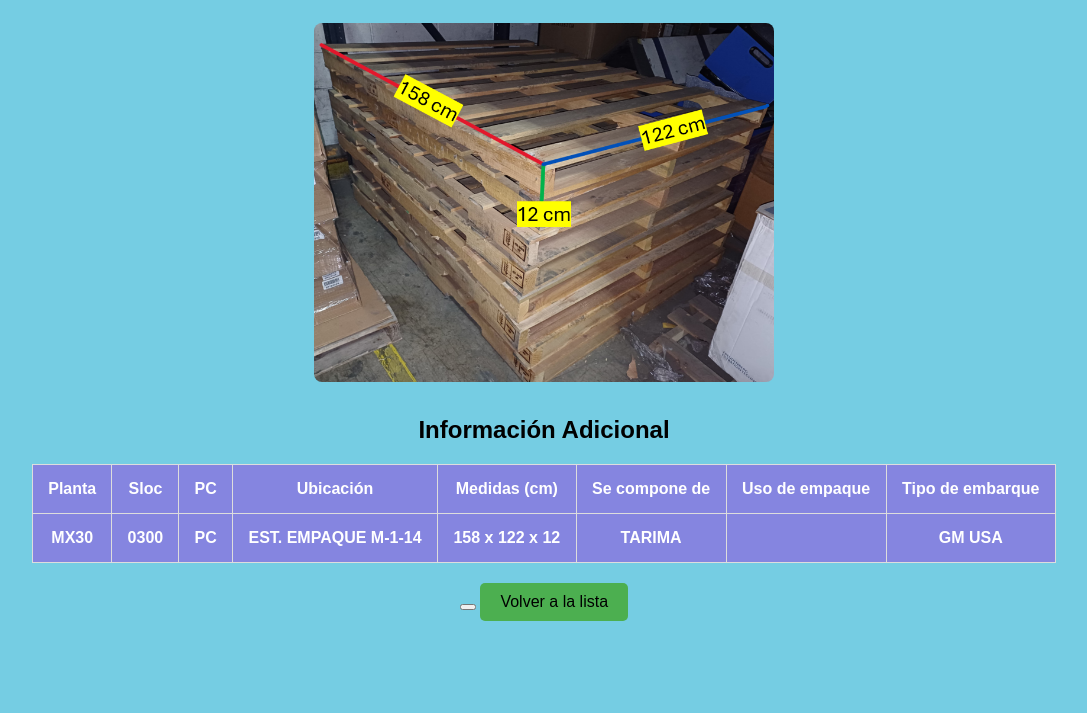
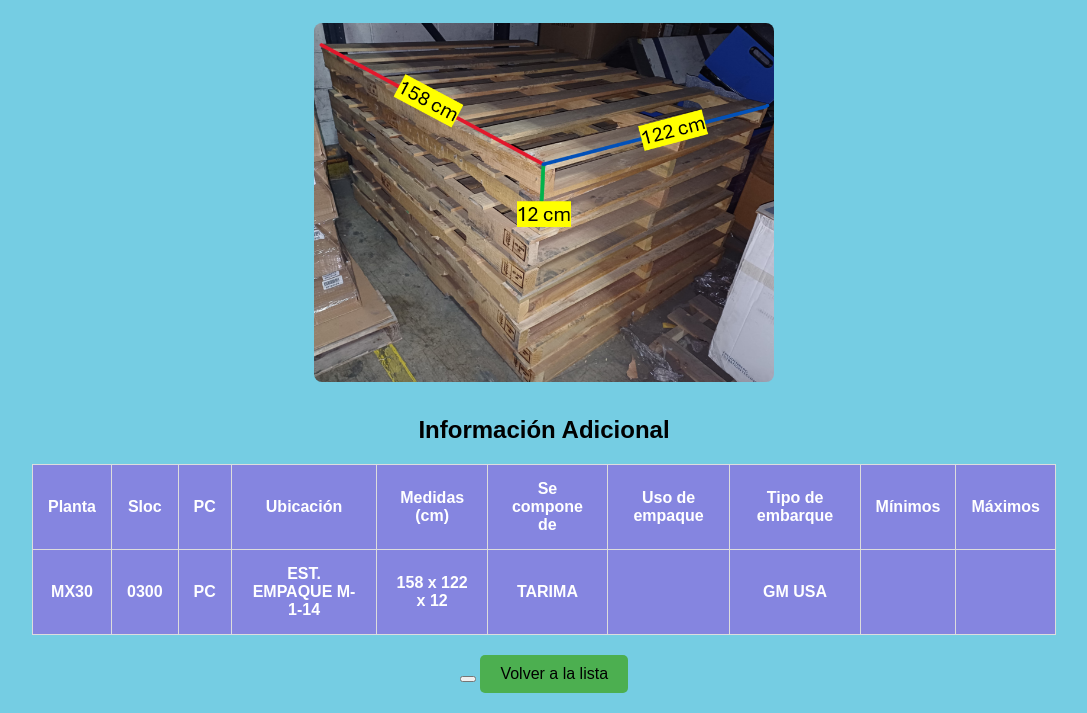
Before and after one commit to OPmobility-Empaque/EmpaqueOP, a plain HTML site: page detailspart=65100350.html in a window 1280 px wide. Shown: the part 101-814 px from the top of the page, without its empty margins (96-1183 px from the left). Drawn offline with Linux system fonts and the light colour scheme.

Commit message:
Add files via upload

```diff
--- a/detailspart=65100350.html
+++ b/detailspart=65100350.html
@@ -24,6 +24,8 @@
                     <th>Se compone de</th>
                     <th>Uso de empaque</th>
                     <th>Tipo de embarque</th>
+                    <th>Mínimos</th>
+                    <th>Máximos</th>
                 </tr>
             </thead>
             <tbody>
@@ -35,6 +37,8 @@
                     <th>TARIMA</th>
                     <th></th>
                     <th>GM USA</th>
+                    <th></th>
+                    <th></th>
             </tbody>
         </table>
 
```
